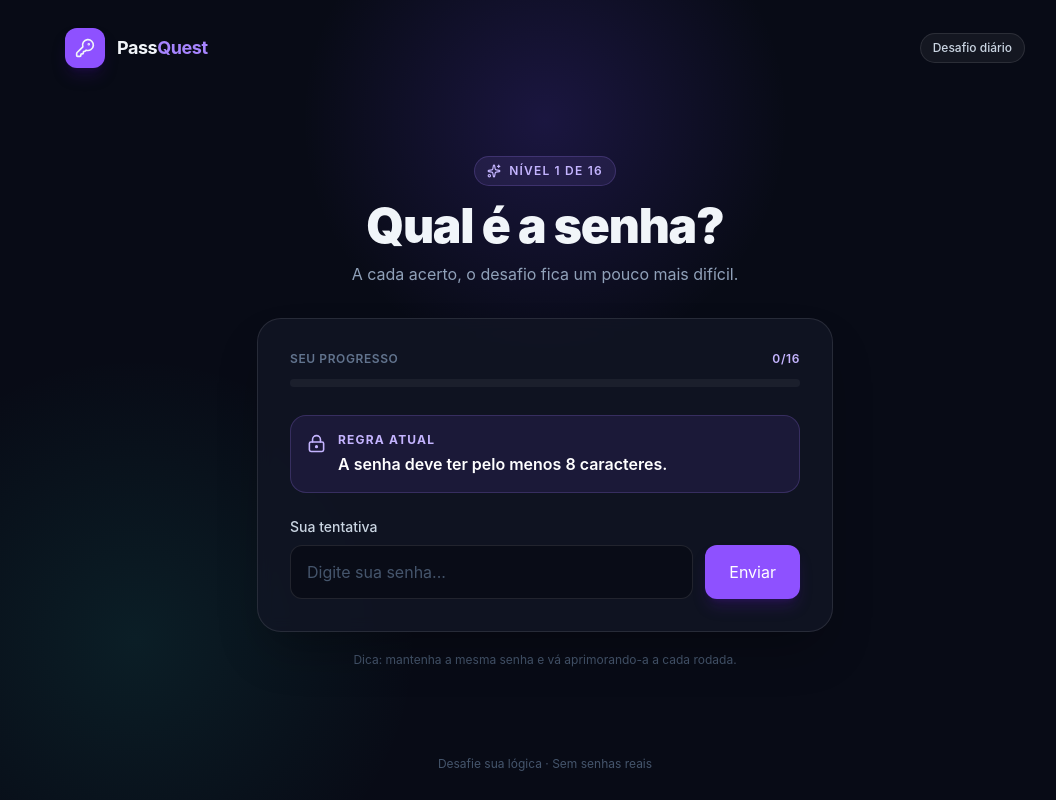
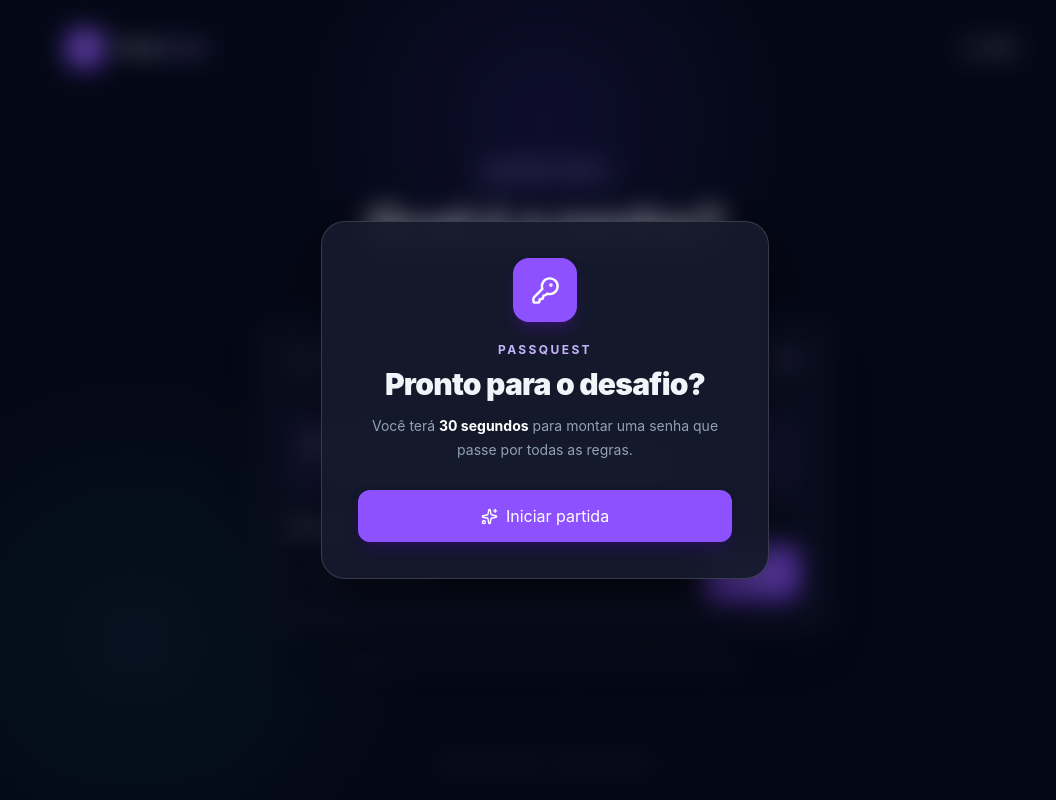
Before and after one commit to PHPauloReis/passquest, a React (Vite) app: page / in a window 1280 px wide. Shown: the whole page, without its empty margins (95-1151 px from the left). Built offline with nearby package versions, Linux system fonts and the light colour scheme.

Commit message:
feat: adiciona contagem regressiva e lógica de tempo ao jogo

```diff
--- a/src/main.jsx
+++ b/src/main.jsx
@@ -1,6 +1,6 @@
-import React, { useMemo, useState } from 'react'
+import React, { useEffect, useMemo, useState } from 'react'
 import { createRoot } from 'react-dom/client'
-import { Check, KeyRound, LockKeyhole, RefreshCw, ShieldCheck, Sparkles, X } from 'lucide-react'
+import { Check, KeyRound, LockKeyhole, RefreshCw, ShieldCheck, Sparkles, Timer, X } from 'lucide-react'
 import './styles.css'
 
 function hasAlphabeticalSequence(value, minimumLength = 5) {
@@ -50,11 +50,21 @@ function App() {
   const [stage, setStage] = useState(0)
   const [status, setStatus] = useState('idle')
   const [message, setMessage] = useState('')
+  const [timeLeft, setTimeLeft] = useState(30)
+  const [started, setStarted] = useState(false)
   const won = stage === rules.length
+  const expired = timeLeft === 0
   const progress = useMemo(() => (stage / rules.length) * 100, [stage])
+
+  useEffect(() => {
+    if (!started || won || expired) return undefined
+    const timer = window.setInterval(() => setTimeLeft((time) => Math.max(time - 1, 0)), 1000)
+    return () => window.clearInterval(timer)
+  }, [started, won, expired])
 
   function submit(event) {
     event.preventDefault()
+    if (!started || expired) return
     if (!password) {
       setStatus('error')
       setMessage('Digite uma senha para tentar.')
@@ -80,6 +90,13 @@ function App() {
     setStage(0)
     setStatus('idle')
     setMessage('')
+    setTimeLeft(30)
+    setStarted(false)
+  }
+
+  function startGame() {
+    setStarted(true)
+    setTimeLeft(30)
   }
 
   return (
@@ -91,7 +108,7 @@ function App() {
             <div className="grid size-10 place-items-center rounded-xl bg-violet-500 shadow-lg shadow-violet-950/40"><KeyRound size={20} /></div>
             <span className="text-lg font-bold tracking-tight">Pass<span className="text-violet-400">Quest</span></span>
           </div>
-          <span className="rounded-full border border-white/10 bg-white/5 px-3 py-1.5 text-xs font-medium text-slate-300">Desafio diário</span>
+          <div className={`flex items-center gap-2 rounded-full border px-3 py-1.5 text-xs font-bold tabular-nums ${timeLeft <= 10 ? 'border-rose-400/30 bg-rose-400/10 text-rose-300' : 'border-white/10 bg-white/5 text-slate-300'}`}><Timer size={14} /> {timeLeft}s</div>
         </header>
 
         <section className="mx-auto flex w-full max-w-xl flex-1 flex-col justify-center py-12">
@@ -107,11 +124,11 @@ function App() {
               <div className="h-2 overflow-hidden rounded-full bg-white/5"><div className="h-full rounded-full bg-gradient-to-r from-violet-500 to-fuchsia-400 transition-all duration-500" style={{ width: `${progress}%` }} /></div>
             </div>
 
-            {won ? (
+            {won || expired ? (
               <div className="py-4 text-center">
-                <div className="mx-auto mb-5 grid size-20 place-items-center rounded-full bg-emerald-400/15 text-emerald-300 ring-8 ring-emerald-400/5"><ShieldCheck size={38} /></div>
-                <h2 className="text-2xl font-bold">Cofre desbloqueado!</h2>
-                <p className="mx-auto mt-2 max-w-sm text-sm leading-6 text-slate-400">Sua senha passou por todas as camadas de segurança.</p>
+                <div className={`mx-auto mb-5 grid size-20 place-items-center rounded-full ring-8 ${won ? 'bg-emerald-400/15 text-emerald-300 ring-emerald-400/5' : 'bg-rose-400/15 text-rose-300 ring-rose-400/5'}`}>{won ? <ShieldCheck size={38} /> : <Timer size={38} />}</div>
+                <h2 className="text-2xl font-bold">{won ? 'Cofre desbloqueado!' : 'Tempo esgotado!'}</h2>
+                <p className="mx-auto mt-2 max-w-sm text-sm leading-6 text-slate-400">{won ? 'Sua senha passou por todas as camadas de segurança.' : 'Você tinha 30 segundos para descobrir a senha. Tente mais uma vez.'}</p>
                 <button onClick={restart} className="mt-7 inline-flex items-center gap-2 rounded-xl bg-white px-5 py-3 text-sm font-bold text-slate-950 transition hover:bg-violet-100"><RefreshCw size={16} /> Jogar novamente</button>
               </div>
             ) : (
@@ -131,6 +148,17 @@ function App() {
         </section>
         <footer className="text-center text-xs text-slate-600">Desafie sua lógica · Sem senhas reais</footer>
       </div>
+      {!started && (
+        <div className="absolute inset-0 z-10 grid place-items-center bg-slate-950/45 p-5 backdrop-blur-md">
+          <div className="w-full max-w-md rounded-3xl border border-white/15 bg-[#161a2d]/95 p-7 text-center shadow-2xl shadow-black/50 sm:p-9">
+            <div className="mx-auto mb-5 grid size-16 place-items-center rounded-2xl bg-violet-500 text-white shadow-lg shadow-violet-900/40"><KeyRound size={29} /></div>
+            <p className="text-xs font-bold uppercase tracking-[.2em] text-violet-300">PassQuest</p>
+            <h2 className="mt-2 text-3xl font-black tracking-tight">Pronto para o desafio?</h2>
+            <p className="mx-auto mt-3 max-w-sm text-sm leading-6 text-slate-400">Você terá <span className="font-bold text-white">30 segundos</span> para montar uma senha que passe por todas as regras.</p>
+            <button onClick={startGame} className="mt-7 inline-flex w-full items-center justify-center gap-2 rounded-xl bg-violet-500 px-5 py-3.5 text-sm font-bold text-white shadow-lg shadow-violet-950/50 transition hover:bg-violet-400 active:scale-[.98]"><Sparkles size={17} /> Iniciar partida</button>
+          </div>
+        </div>
+      )}
     </main>
   )
 }
```
Also changed, not shown: 5 other files (tests, documents, lock files or other folders).
